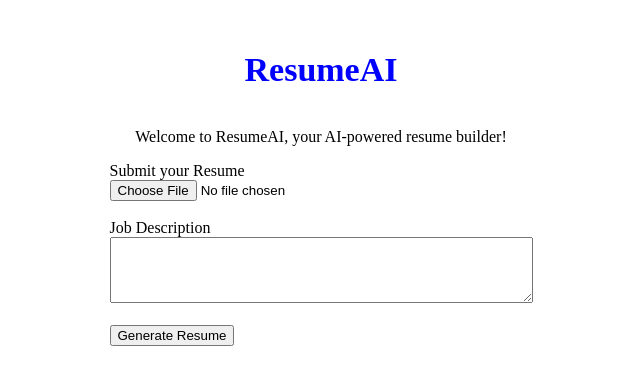
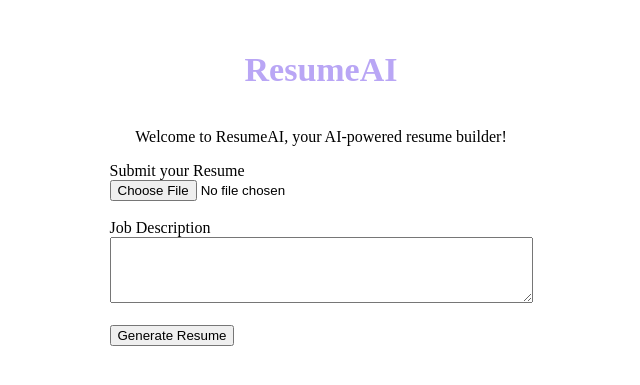
Before and after one commit to AreebaAliSiddiqui/ResumeAI, a Flask app: page / in a window 1280 px wide. Shown: the top 385 px of the page, without its empty margins (319-959 px from the left). Run offline with Flask 3, Linux system fonts and the light colour scheme.

Commit message:
Style container with colors and spacing

```diff
--- a/static/site.css
+++ b/static/site.css
@@ -8,8 +8,11 @@ body {
 .container {
     max-width: 800px;
     width: 100%;
+    background-color: #14213D;
+    color: white;
+    padding: 30px;
 }
 h1 {
-    color: blue;
+    color: #B9A6F5;
     font-size: 34px;
 }
```
